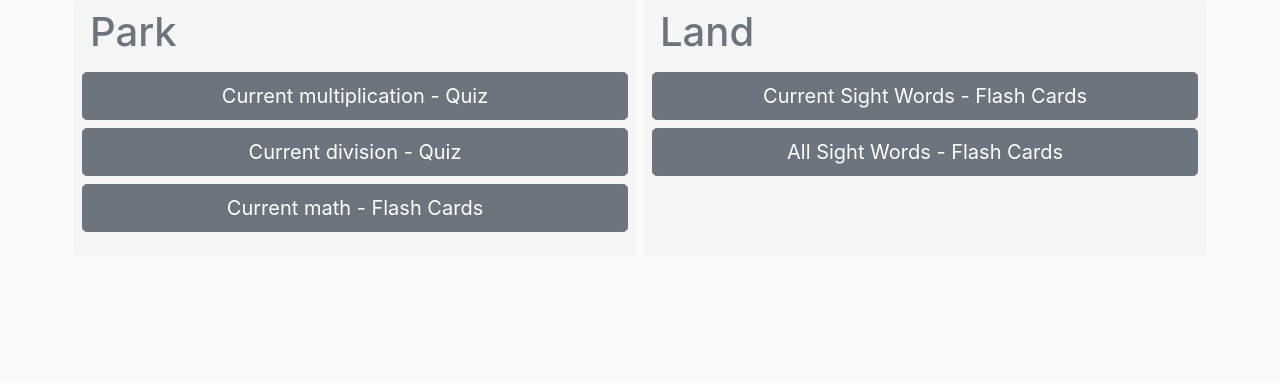
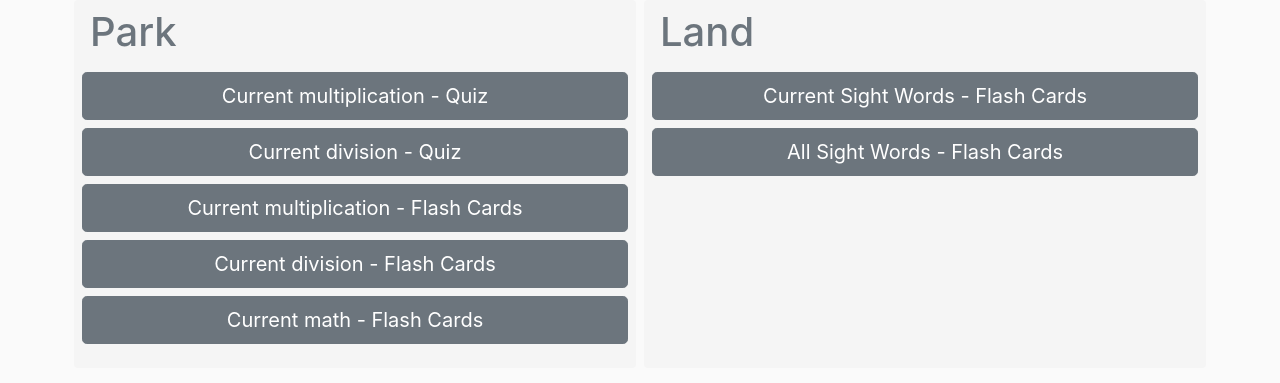
Before and after one commit to pdbartsch/parkland, a Flask app: page / in a window 1280 px wide. Shown: the part 162-545 px from the top of the page. Run offline with Flask 2, Linux system fonts and the light colour scheme; some libraries are stand-ins or nearby versions.

Commit message:
updated word list and added individual math quizes

```diff
--- a/parklandapp/routes.py
+++ b/parklandapp/routes.py
@@ -23,7 +23,14 @@ def about():
     return render_template(
         "about.html",
         heading_text="About",
-        instruct_text="Some flash cards and quizzes for my kids.",
+        instruct_text="Some flash cards and quizzes ",
+    )
+
+
+@app.route("/", subdomain="pdb")
+def pdb_home():
+    return render_template(
+        "home.html", heading_text="PDB Subdomain", instruct_text="pdb homepage"
     )
 
 
@@ -161,7 +168,7 @@ def divide_post():
         return redirect(url_for("divide"))
 
 
-# /////////////////math_flash
+# ///////////////// all math_flash
 @app.route("/math_flash")
 def math_flash():
     base_number = current_math_quiz
@@ -184,3 +191,53 @@ def math_flash():
         s=s,
         heading_text="Current Math Flashcards",
     )
+
+
+# ///////////////// multiply math_flash
+@app.route("/multiply_flash")
+def multiply_flash():
+    base_number = current_math_quiz
+    factor_number = random.randrange(1, 10)
+    dividend_number = factor_number * base_number
+
+    math_type = True
+
+    if math_type:
+        y = str(factor_number)
+        s = " x "
+    else:
+        y = str(dividend_number)
+        s = " / "
+
+    return render_template(
+        "math_flashcards.html",
+        x=str(base_number),
+        y=y,
+        s=s,
+        heading_text="Current Multiplication Flashcards",
+    )
+
+
+# ///////////////// divide math_flash
+@app.route("/divide_flash")
+def divide_flash():
+    base_number = current_math_quiz
+    factor_number = random.randrange(1, 10)
+    dividend_number = factor_number * base_number
+
+    math_type = False
+
+    if math_type:
+        y = str(factor_number)
+        s = " x "
+    else:
+        y = str(dividend_number)
+        s = " / "
+
+    return render_template(
+        "math_flashcards.html",
+        x=str(base_number),
+        y=y,
+        s=s,
+        heading_text="Current Division Flashcards",
+    )
--- a/parklandapp/templates/about.html
+++ b/parklandapp/templates/about.html
@@ -1,5 +1,8 @@
 {% extends 'layout.html' %} {% block content %}
 
-<a class="about" href="https://github.com/pdbartsch">by Paul Bartsch</a>
+<p class="about">
+  for my kids
+  <a href="https://github.com/pdbartsch">by Paul Bartsch</a>
+</p>
 
 {% endblock content %}
--- a/parklandapp/templates/home.html
+++ b/parklandapp/templates/home.html
@@ -20,6 +20,24 @@
         onClick="location.href='{{ url_for('divide') }}';"
       >
         Current division - Quiz
+      </button>
+
+      <button
+        type="button"
+        class="btn btn-secondary btn-lg btn-block"
+        value="multiplication flash cards"
+        onClick="location.href='{{ url_for('multiply_flash') }}';"
+      >
+        Current multiplication - Flash Cards
+      </button>
+
+      <button
+        type="button"
+        class="btn btn-secondary btn-lg btn-block"
+        value="Division flash cards"
+        onClick="location.href='{{ url_for('divide_flash') }}';"
+      >
+        Current division - Flash Cards
       </button>
 
       <button
--- a/pbwords.py
+++ b/pbwords.py
@@ -101,4 +101,4 @@ sws = [
     "out",
 ]
 
-swsc = sws[0:18]
+swsc = sws[0:19]
```
